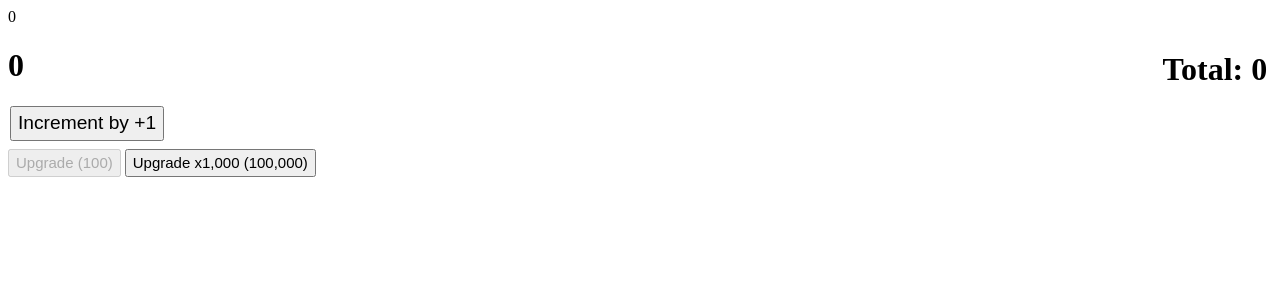
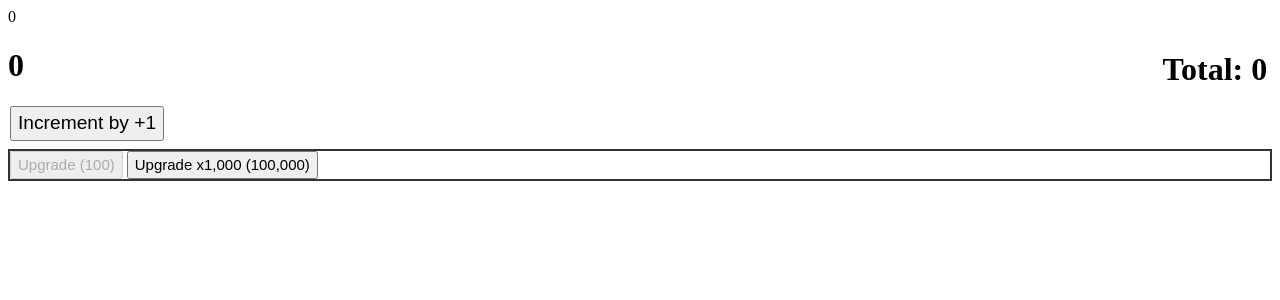
Before and after one commit to TheCarrotCutter/Number-Incrementator, a Flask app: page / in a window 1280 px wide. Shown: the top 300 px of the page. Run offline with Flask 2, Linux system fonts and the light colour scheme.

Commit message:
Update styles.css

```diff
--- a/api/static/styles.css
+++ b/api/static/styles.css
@@ -26,3 +26,7 @@ button {
     width: auto;
     height: 28px;
 }
+
+.upgrade_button_box {
+    border: 2px solid #333;
+}
```
